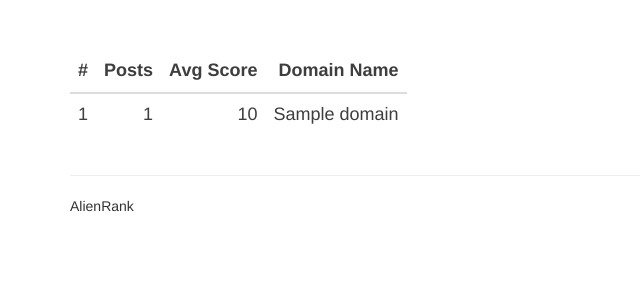
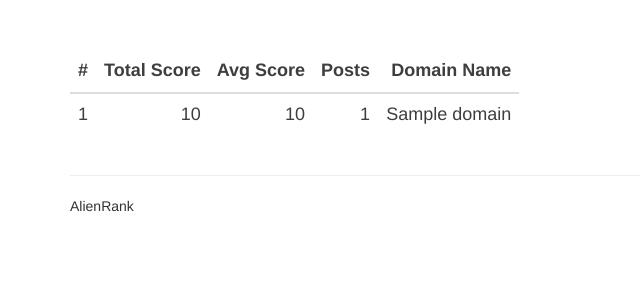
Before and after one commit to philya/alienrank, a Django app: page / in a window 1280 px wide. Shown: the top 300 px of the page, without its empty margins (0-640 px from the left). Run offline with Django 3.2, Linux system fonts and the light colour scheme; tables that the repository leaves empty hold one stand-in row (values such as "Sample post"); parts of the project's set-up code (start-up, migrations or seed data) failed here and were passed over; some libraries are stand-ins or nearby versions.

Commit message:
Add total scores to the table

```diff
--- a/alienrank/rank/views.py
+++ b/alienrank/rank/views.py
@@ -4,5 +4,5 @@ from rank.models import Domain
 
 def home(request):
 
-    domains = Domain.objects.all().order_by('-post_count', '-score_average')
+    domains = Domain.objects.all().order_by('-score_total', '-post_count', '-score_average')
     return render(request, 'base.html', {'domains': domains})
--- a/alienrank/templates/base.html
+++ b/alienrank/templates/base.html
@@ -74,16 +74,18 @@
             <thead >
             <tr>
               <th>#</th>
+              <th>Total Score</th>
+              <th>Avg Score</th>
               <th>Posts</th>
-              <th>Avg Score</th>
               <th>Domain Name</th>
             </tr>
             </thead>
             {% for d in domains %}
             <tr>
               <td>{{ forloop.counter }}</td>
+              <td>{{ d.score_total }}</td>
+              <td>{{ d.score_average }}</td>
               <td>{{ d.post_count }}</td>
-              <td>{{ d.score_average }}</td>
               <td>{{ d.name }}</td>
             </tr>
             {% endfor %}
```
